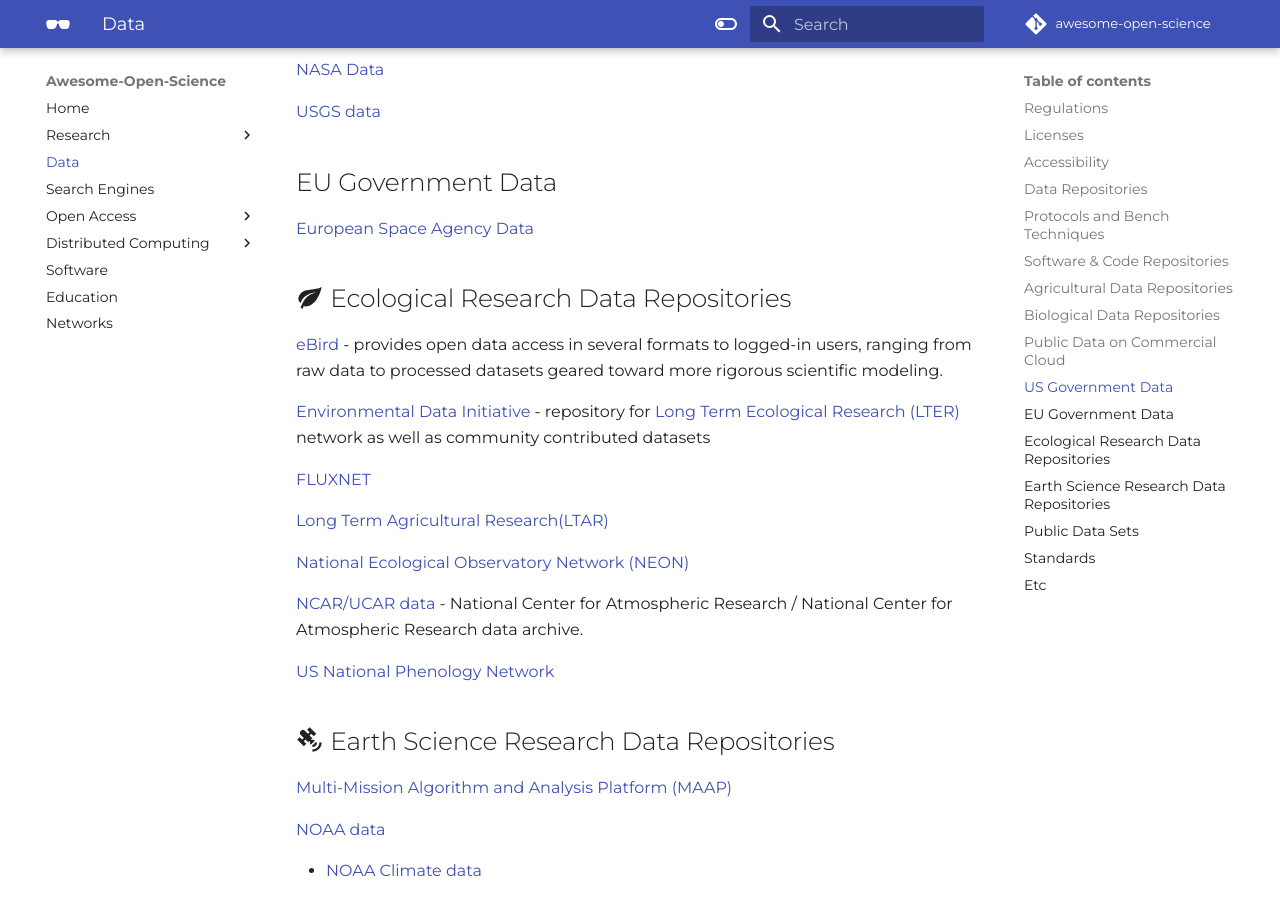
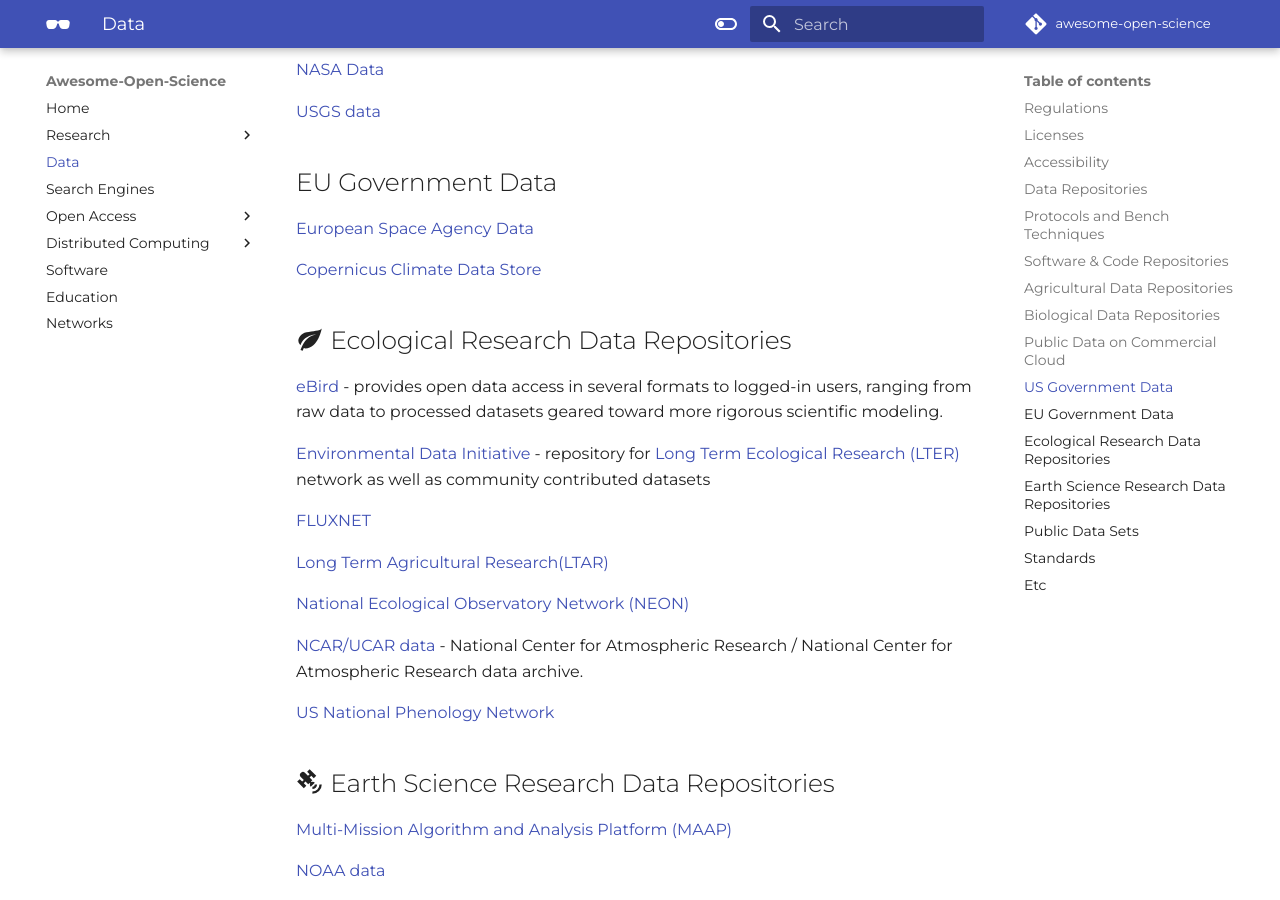
Before and after one commit to tyson-swetnam/awesome-open-science, an MkDocs documentation site: the page built from docs/data.md, in a window 1280 px wide and 900 px high, scrolled down 2744 px. Built offline with MkDocs 1.6.1 and Material for MkDocs 9.7.7, drawn with Linux system fonts in a browser that asks for light colours; some web fonts are replaced; comment, search, counter and statistics services are not loaded; some of the changed lines change nothing that is shown.

Commit message:
Update data.md

```diff
--- a/docs/data.md
+++ b/docs/data.md
@@ -104,7 +104,7 @@
 
 [Earth on AWS](https://aws.amazon.com/earth/){target=_blank} - The Registry of Open Data on AWS helps you discover and share datasets that are available via AWS resources.
 
-[Google Earth Engine](https://earthengine.google.com/){target=_blank}
+[Google Earth Engine](https://earthengine.google.com/noncommercial/){target=_blank}
 
 [Microsoft Planetary Computer](https://planetarycomputer.microsoft.com/){target=_blank}
 
@@ -121,6 +121,8 @@
 ## EU Government Data
 
 [European Space Agency Data](https://earth.esa.int/eogateway){target=_blank}
+
+[Copernicus Climate Data Store](https://cds.climate.copernicus.eu/#!/home){target=_blank}
 
 ## :material-leaf: Ecological Research Data Repositories
 
```
